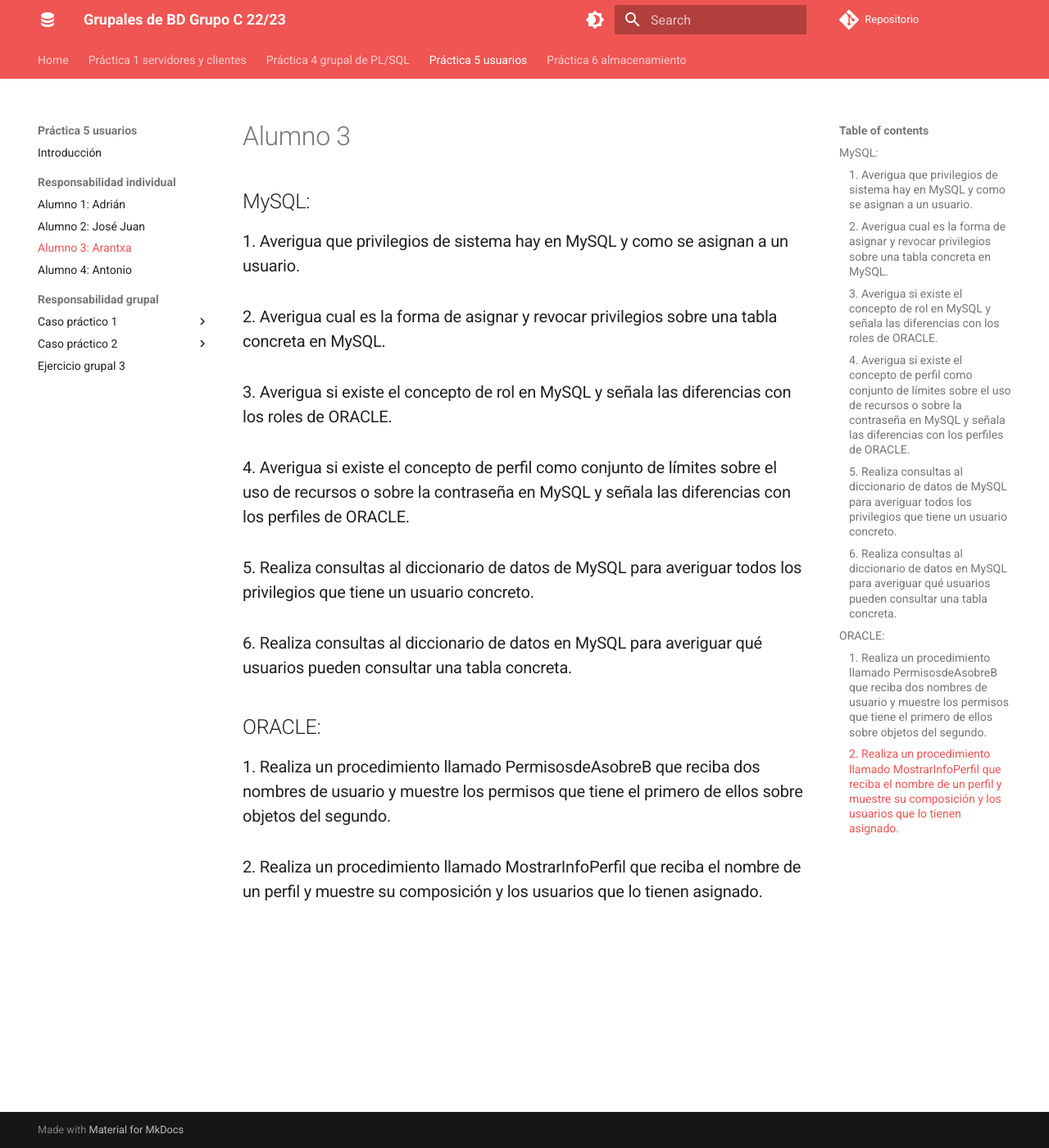
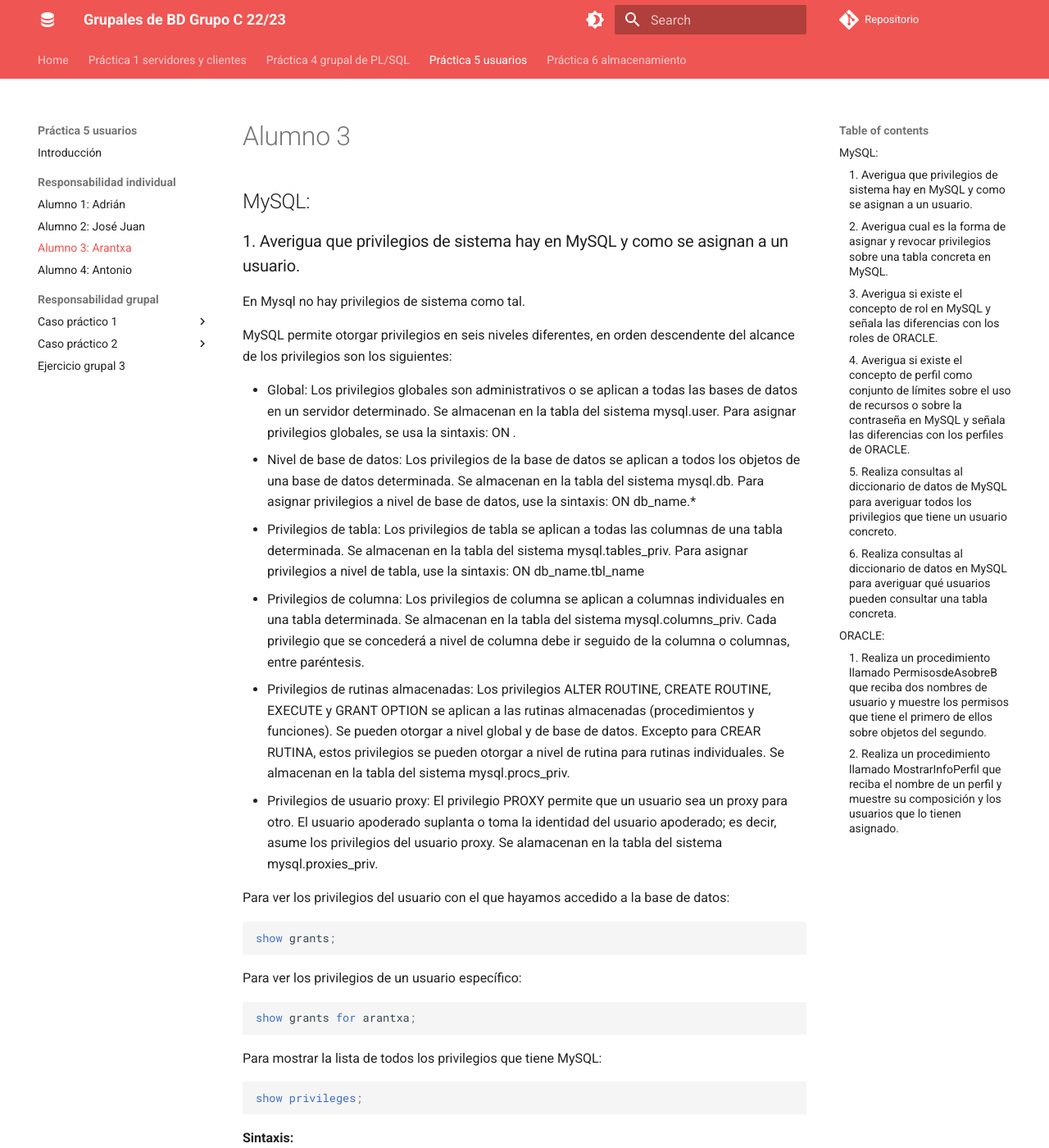
Before and after one commit to adriasir123/grupalesbdc, an MkDocs documentation site: the page built from docs/p5-usuarios/ri/alumno3.md, in a window 1280 px wide and 1400 px high. Shown: the whole window at 82% size. Built offline with MkDocs 1.6.1 and Material for MkDocs 9.7.7, drawn with Linux system fonts in a browser that asks for light colours; comment, search, counter and statistics services are not loaded; some of the changed text lies outside the part shown.

Commit message:
He hecho el primer ejercicio

````diff
--- a/docs/p5-usuarios/ri/alumno3.md
+++ b/docs/p5-usuarios/ri/alumno3.md
@@ -3,6 +3,45 @@
 ## MySQL:
 
 ### 1. Averigua que privilegios de sistema hay en MySQL y como se asignan a un usuario.
+
+En Mysql no hay privilegios de sistema como tal.
+
+MySQL permite otorgar privilegios en seis niveles diferentes, en orden descendente del alcance de los privilegios son los siguientes:
+
+- Global: Los privilegios globales son administrativos o se aplican a todas las bases de datos en un servidor determinado. Se almacenan en la tabla del sistema mysql.user. Para asignar privilegios globales, se usa la sintaxis: ON *.*
+- Nivel de base de datos: Los privilegios de la base de datos se aplican a todos los objetos de una base de datos determinada. Se almacenan en la tabla del sistema mysql.db. Para asignar privilegios a nivel de base de datos, use la sintaxis: ON db_name.*
+- Privilegios de tabla: Los privilegios de tabla se aplican a todas las columnas de una tabla determinada. Se almacenan en la tabla del sistema mysql.tables_priv. Para asignar privilegios a nivel de tabla, use la sintaxis: ON db_name.tbl_name
+- Privilegios de columna: Los privilegios de columna se aplican a columnas individuales en una tabla determinada. Se almacenan en la tabla del sistema mysql.columns_priv. Cada privilegio que se concederá a nivel de columna debe ir seguido de la columna o columnas, entre paréntesis.
+- Privilegios de rutinas almacenadas: Los privilegios ALTER ROUTINE, CREATE ROUTINE, EXECUTE y GRANT OPTION se aplican a las rutinas almacenadas (procedimientos y funciones). Se pueden otorgar a nivel global y de base de datos. Excepto para CREAR RUTINA, estos privilegios se pueden otorgar a nivel de rutina para rutinas individuales. Se almacenan en la tabla del sistema mysql.procs_priv.
+- Privilegios de usuario proxy: El privilegio PROXY permite que un usuario sea un proxy para otro. El usuario apoderado suplanta o toma la identidad del usuario apoderado; es decir, asume los privilegios del usuario proxy. Se alamacenan en la tabla del sistema mysql.proxies_priv.
+
+Para ver los privilegios del usuario con el que hayamos accedido a la base de datos:
+
+```sql
+show grants;
+```
+
+Para ver los privilegios de un usuario específico:
+
+```sql
+show grants for arantxa;
+```
+
+Para mostrar la lista de todos los privilegios que tiene MySQL:
+
+```sql
+show privileges;
+```
+
+**Sintaxis:**
+
+GRANT privilegio ON basedatos.tabla TO 'usuario|rol'@'host'  [WITH GRANT OPTION]
+
+>WITH GRANT OPTION: Si queremos que el usuario al que le damos el privilegio pueda dar ese mismo privilegio.
+
+**Ejemplo:**
+
+GRANT all ON bd1.* TO 'arantxa'@'localhost';
 
 ### 2. Averigua cual es la forma de asignar y revocar privilegios sobre una tabla concreta en MySQL.
 
````
